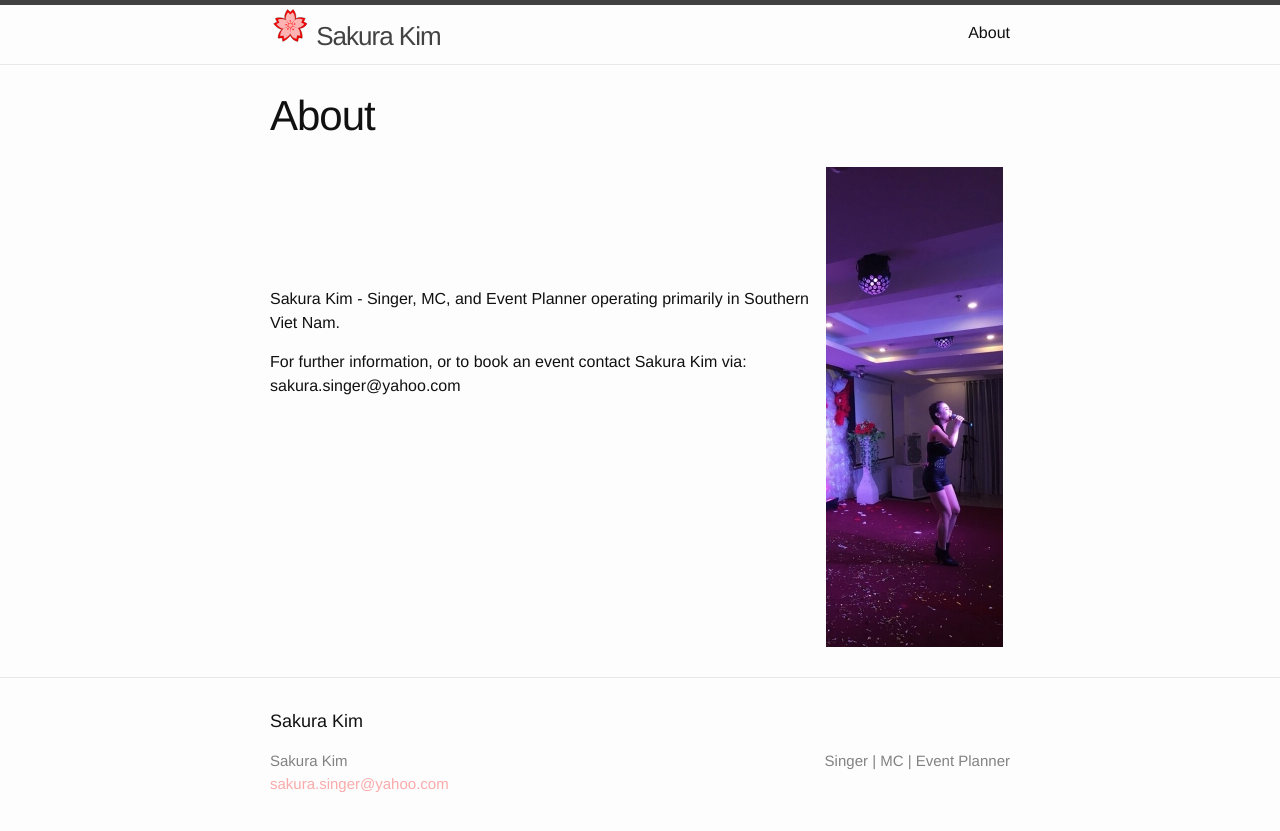
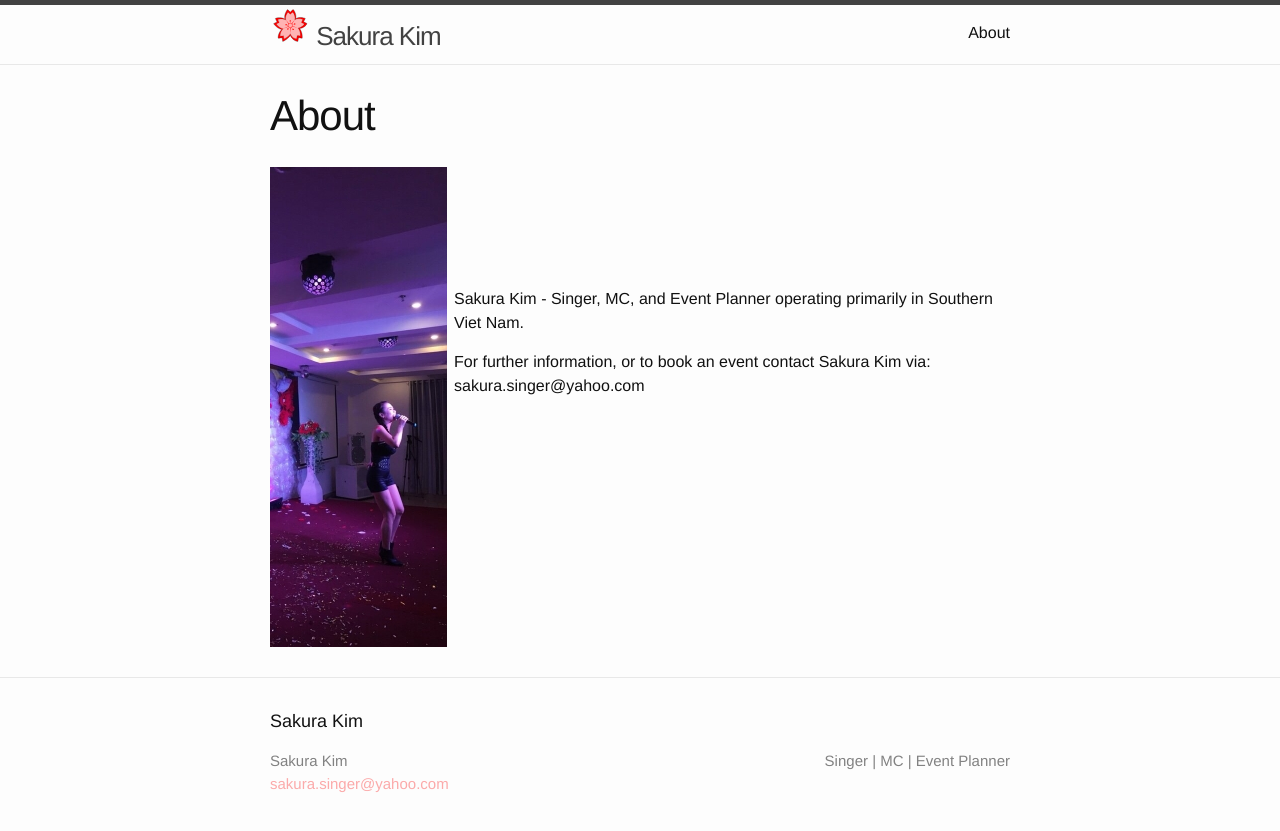
Before and after one commit to sakurakiminfo/sakurakiminfo.github.io, a Jekyll site: the page built from about.md, in a window 1280 px wide. Shown: the top 831 px of the page. Built offline with Jekyll 4.4.1, drawn with Linux system fonts in a browser that asks for light colours.

Commit message:
fixing format

```diff
--- a/about.md
+++ b/about.md
@@ -3,7 +3,7 @@ layout: page
 title: About
 permalink: /about/
 ---
-![long]({{ site.url }}/assets/long.JPG){:style="float: right;margin-right: 7px;margin-top: 0px;"}
+![long]({{ site.url }}/assets/long.JPG){:style="float: left;margin-right: 7px;margin-top: 0px;"}
 
 <br><br><br><br><br>
 Sakura Kim - Singer, MC, and Event Planner operating primarily in Southern Viet Nam.
```
